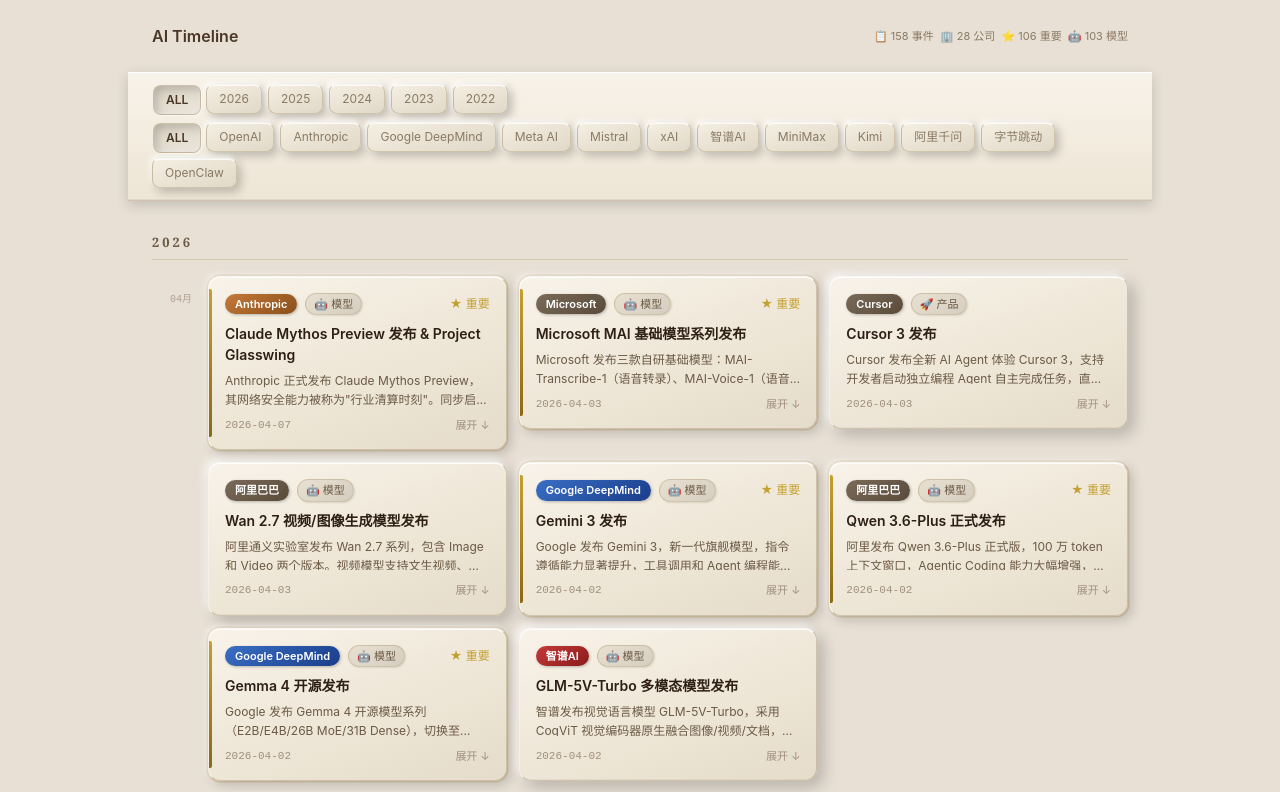
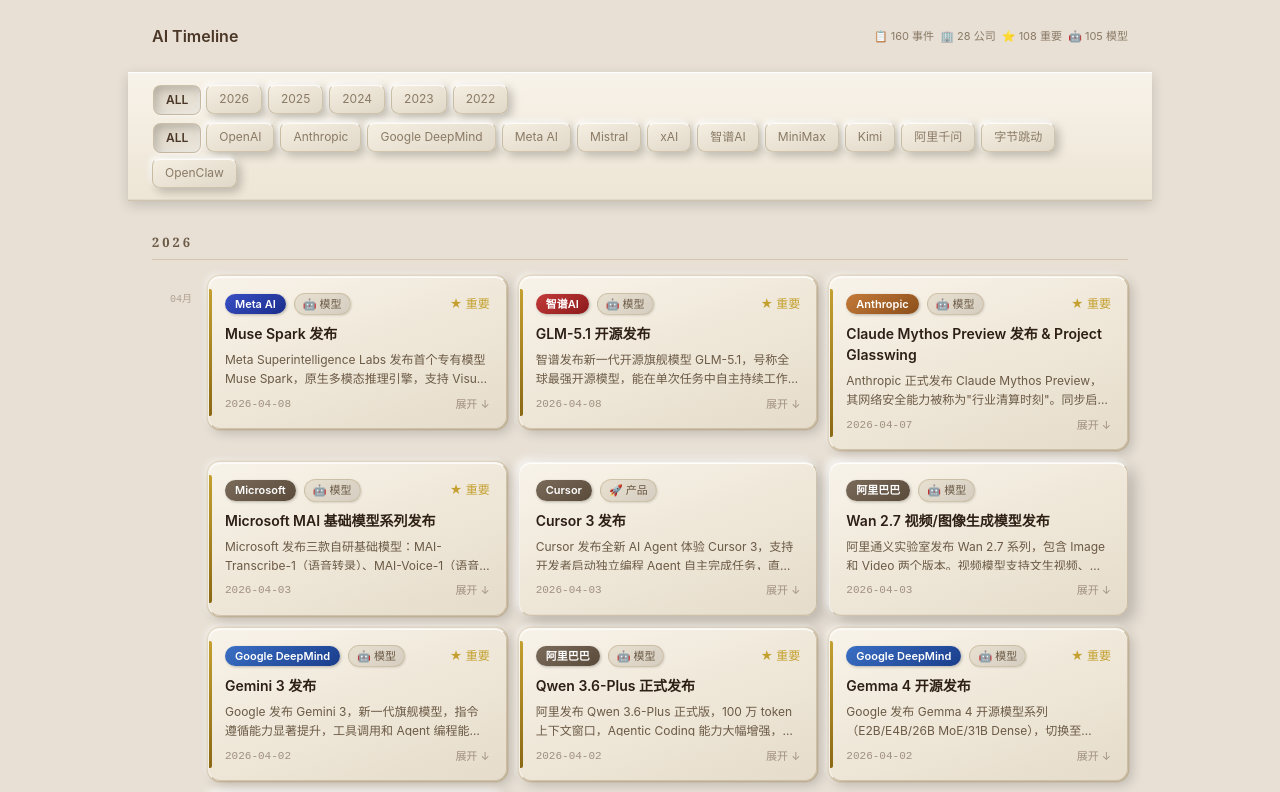
Before and after one commit to lc-chao/ai-timeline, a React (Vite) app: page / in a window 1280 px wide. Shown: the top 792 px of the page. Built offline with nearby package versions, Linux system fonts and the light colour scheme.

Commit message:
data: 自动更新 2026-04-09

```diff
--- a/src/data/events.ts
+++ b/src/data/events.ts
@@ -1440,4 +1440,22 @@
     description: 'Anthropic 正式发布 Claude Mythos Preview，其网络安全能力被称为"行业清算时刻"。同步启动 Project Glasswing，联合 AWS、Apple、Google、Microsoft、Nvidia、CrowdStrike 等 12 家合作伙伴，将 Mythos 限定用于防御性安全研究，暂不公开发布。',
     importance: 'high',
   },
+  {
+    id: 'meta-muse-spark',
+    date: '2026-04-08',
+    company: 'Meta AI',
+    type: 'model',
+    title: 'Muse Spark 发布',
+    description: 'Meta Superintelligence Labs 发布首个专有模型 Muse Spark，原生多模态推理引擎，支持 Visual Chain-of-Thought、工具调用和多 Agent 编排，定位"个人超级智能"。标志 Meta AI 战略从开源 Llama 转向专有模型路线。',
+    importance: 'high',
+  },
+  {
+    id: 'zhipu-glm-51',
+    date: '2026-04-08',
+    company: '智谱AI',
+    type: 'model',
+    title: 'GLM-5.1 开源发布',
+    description: '智谱发布新一代开源旗舰模型 GLM-5.1，号称全球最强开源模型，能在单次任务中自主持续工作超过 8 小时，自主规划、执行并交付工程级成果，代码能力和长程任务能力大幅提升。',
+    importance: 'high',
+  },
 ]
```
